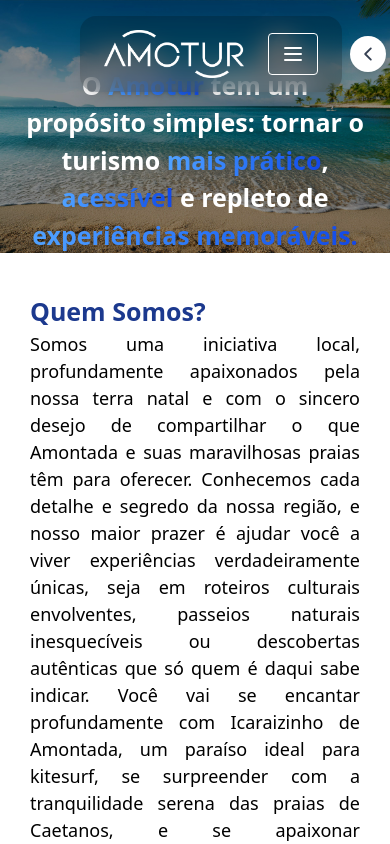
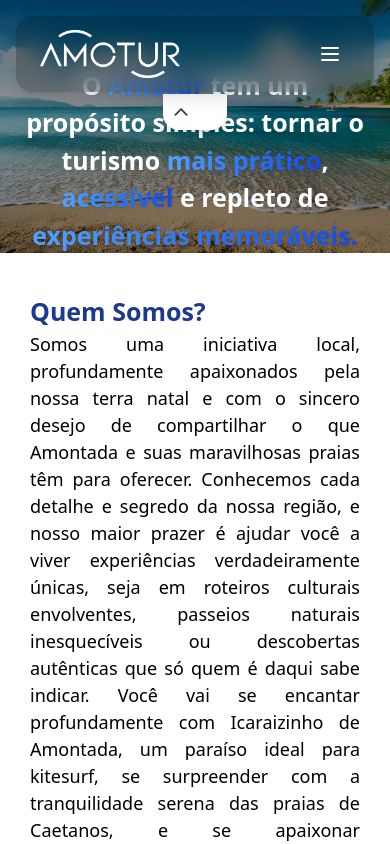
Before and after one commit to JuanMarks/mapa-praia-next, a Next.js app: page /sobre in a window 390 px wide. Shown: the top 844 px of the page. Built offline with nearby package versions, Linux system fonts and the light colour scheme; no server answers.

Commit message:
fix: nova navBar e modificação no layout mobile e desktop

```diff
--- a/src/components/ContatoComponents/BannerContato.tsx
+++ b/src/components/ContatoComponents/BannerContato.tsx
@@ -12,7 +12,7 @@ export default function BannerContato() {
                 <h1 className="sm:text-4xl text-[26px] px-8 font-bold pt-15">
                 <span className='bg-gradient-to-r from-blue-400 to-blue-700 bg-clip-text text-transparent font-extrabold drop-shadow'>Vamos conversar!</span>
             </h1>
-            <p className="md:text-2xl text-[16px] md:px-9 px-4">Se você tem alguma dúvida, proposta de projeto ou quer adicionar algum ponto em nosso mapa, sinta-se à vontade para nos contatar através do <span className='bg-gradient-to-r from-blue-400 to-blue-700 bg-clip-text text-transparent font-extrabold drop-shadow'>Formulário a baixo.</span></p>
+            <p className="md:text-2xl text-[16px] md:px-9 px-4">Se você tem alguma dúvida, proposta de projeto ou quer adicionar algum ponto em nosso mapa, sinta-se à vontade para nos contatar através do Formulário a baixo.</p>
       </div>
     </div>
     )
--- a/src/components/Header.tsx
+++ b/src/components/Header.tsx
@@ -1,17 +1,19 @@
+// src/components/Header.tsx
 'use client';
 
 import React, { useState } from 'react';
 import Image from 'next/image';
 import Link from 'next/link';
 import { useAuth } from '../hooks/useAuth';
-// Importa os ícones de seta que usaremos no botão
-import { IoChevronBack, IoChevronForward } from 'react-icons/io5';
+import { IoChevronUp, IoChevronDown, IoChevronBack, IoChevronForward } from 'react-icons/io5';
+import LocationSearch from './RightSideBar';
+import { PontoTuristico } from '@/types/ponto';
 
 export default function Header() {
   const { role, loading } = useAuth();
   const [menuOpen, setMenuOpen] = useState(false);
-  // Novo estado para controlar a visibilidade do Header como um todo
   const [isHeaderVisible, setIsHeaderVisible] = useState(true);
+  const [selectedLocation, setSelectedLocation] = useState<PontoTuristico | null>(null);
 
   function logout() {
     if (typeof window !== 'undefined') {
@@ -20,6 +22,12 @@ export default function Header() {
       window.location.href = '/';
     }
   }
+
+  const handleLocationSelect = (ponto: PontoTuristico) => {
+    setSelectedLocation(ponto);
+    console.log("Local selecionado no Header (via LocationSearch):", ponto);
+    setMenuOpen(false);
+  };
 
   const ActionButtons = ({ isMobile = false }) => {
     if (loading) return null;
@@ -53,17 +61,23 @@ export default function Header() {
   };
 
   return (
-    // Container principal que posiciona o Header e o botão de toggle
-    <div className="absolute top-4 left-20 z-[1001] flex items-center">
-        {/* O Header em si, com a lógica de transição */}
+    // Esta div pai controla o posicionamento e o movimento de TODO o conjunto (navbar + botão de seta)
+    // No desktop, ela agora terá margens laterais e será centralizada.
+    // O `sm:w-full` foi removido daqui e a largura máxima e margens auto serão no header.
+    <div className={`
+      absolute top-4 left-4 z-[1001] w-[calc(100%-2rem)] flex flex-col items-center
+      sm:top-4 sm:left-1/2 sm:-translate-x-1/2 sm:w-[calc(100%-4rem)] sm:flex-row sm:justify-between sm:items-center
+      transition-transform duration-500 ease-in-out
+      ${isHeaderVisible ? 'translate-y-0' : '-translate-y-[calc(100%-40px)]'}
+      sm:${isHeaderVisible ? 'translate-x-0' : '-translate-x-[110%]'}
+    `}>
+      {/* O header em si - agora com largura máxima, centralização e bordas arredondadas no desktop */}
       <header
-            className={`transition-transform duration-500 ease-in-out w-full max-w-10xl
-            bg-black/20 backdrop-blur-md text-black px-6 py-2 rounded-2xl shadow-lg
-            flex flex-row items-center justify-between
-            ${isHeaderVisible ? 'translate-x-0' : '-translate-x-[110%]'}`}
+        className={`w-full bg-black/20 backdrop-blur-md text-black px-6 py-2 shadow-lg
+        flex flex-col sm:flex-row items-start sm:items-center justify-between
+        rounded-2xl sm:max-w-7xl sm:rounded-2xl sm:mx-auto`}
       >
-            {/* Logo */}
-            <div className="flex items-center">
+        <div className="flex items-center justify-between w-full sm:w-auto">
           <Link href="/" className="w-[140px] h-[60px] relative">
             <Image
               src="/images/logoAmotur-branco.png"
@@ -73,26 +87,25 @@ export default function Header() {
               priority
             />
           </Link>
-            </div>
-
-            {/* Navegação */}
-            <nav className="relative flex items-center ml-6">
           <button
-                    className="sm:hidden flex items-center px-3 py-2 border rounded text-white border-white ml-auto"
+            className="sm:hidden ml-auto p-2 text-white"
             onClick={() => setMenuOpen(!menuOpen)}
-                    aria-label="Abrir menu"
           >
             <svg className="h-6 w-6" viewBox="0 0 24 24" fill="none" stroke="currentColor">
               <path d="M4 6h16M4 12h16M4 18h16" strokeWidth="2" strokeLinecap="round" />
             </svg>
           </button>
+        </div>
 
         {menuOpen && (
-                    <ul className="absolute top-16 right-0 w-56 bg-white text-black shadow-lg flex flex-col items-start p-4 sm:hidden rounded-2xl border border-gray-200">
+          <ul className="w-full bg-white text-black shadow-lg flex flex-col items-start p-4 sm:hidden rounded-2xl border border-gray-200 mt-2">
+            <li className="w-full mb-4">
+              <LocationSearch onLocationSelect={handleLocationSelect} />
+            </li>
             <li className="mb-2 w-full"><Link href="/" className="block text-lg font-medium">Início</Link></li>
             <li className="mb-2 w-full"><Link href="/sobre" className="block text-lg font-medium">Sobre</Link></li>
             <li className="mb-4 w-full"><Link href="/contato" className="block text-lg font-medium">Contato</Link></li>
-                        <hr className="w-full mb-4"/>
+            <hr className="w-full mb-4" />
             <ActionButtons isMobile={true} />
           </ul>
         )}
@@ -104,17 +117,34 @@ export default function Header() {
           <div className="flex items-center space-x-4 pl-4">
             <ActionButtons />
           </div>
+          <li className="hidden sm:block">
+            <LocationSearch onLocationSelect={handleLocationSelect} />
+          </li>
         </ul>
-            </nav>
       </header>
 
-        {/* Botão para mostrar/esconder o Header */}
+      {/* Botão da seta - Posicionado abaixo no mobile, e no canto esquerdo redondo no desktop */}
       <button
         onClick={() => setIsHeaderVisible(!isHeaderVisible)}
-            className="bg-white p-2 rounded-full shadow-lg focus:outline-none z-10 text-gray-700 ml-2"
+        className="
+          bg-white p-2 shadow-lg focus:outline-none text-gray-700
+          mt-0.5 rounded-b-2xl w-16 text-center
+          sm:ml-0 sm:mt-0 sm:rounded-full sm:w-auto sm:h-auto sm:px-3 sm:py-2
+          sm:absolute sm:-left-12 sm:top-1/2 sm:-translate-y-1/2
+        "
         aria-label={isHeaderVisible ? 'Esconder menu' : 'Mostrar menu'}
       >
-            {isHeaderVisible ? <IoChevronBack size={20} /> : <IoChevronForward size={20} />}
+        {isHeaderVisible ? (
+          <>
+            <span className="hidden sm:inline-block"><IoChevronBack size={20} /></span>
+            <span className="sm:hidden"><IoChevronUp size={20} /></span>
+          </>
+        ) : (
+          <>
+            <span className="hidden sm:inline-block"><IoChevronForward size={20} /></span>
+            <span className="sm:hidden"><IoChevronDown size={20} /></span>
+          </>
+        )}
       </button>
     </div>
   );
--- a/src/components/MapaInterativo.tsx
+++ b/src/components/MapaInterativo.tsx
@@ -14,7 +14,7 @@ import api from '@/axios/config';
 
 // Importando todos os seus componentes
 import Sidebar from './SideBar';
-import RightSidebar from './RightSideBar';
+
 import LocationListSidebar from './LocationListSideBar';
 import FormularioPonto from './FormularioPonto';
 import FormularioSugestao from './FormularioSugestao';
@@ -200,9 +200,7 @@ const MapaInterativo = () => {
                         >
                             <FaBars size={20} />
                         </button>
-                        <div className="flex-grow pointer-events-auto">
-                            <RightSidebar onLocationSelect={handleLocationSelect} />
-                        </div>
+
                     </div>
                 </div>
 
```
Also changed, not shown: src/components/RightSideBar.tsx (+8 -13 lines). Lines whose indentation alone changed are shown as unchanged.
